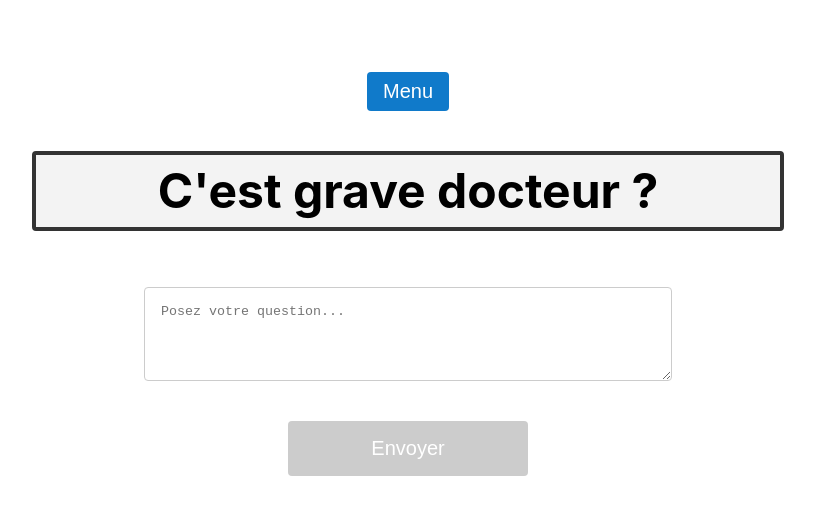
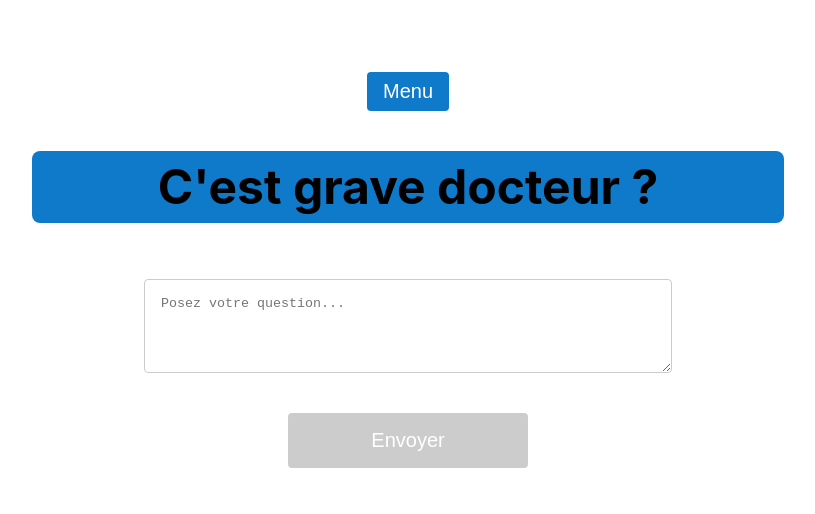
Before and after one commit to Alesque5962/cgd-svelte, a SvelteKit app: page /chat in a window 1280 px wide. Shown: the top 514 px of the page, without its empty margins (232-1047 px from the left). Built offline with nearby package versions, Linux system fonts and the light colour scheme; no server answers.

Commit message:
update css

```diff
--- a/src/routes/+layout.svelte
+++ b/src/routes/+layout.svelte
@@ -22,11 +22,11 @@
   }
 
   h1 {
-    border: 0.3rem solid #333;
-    border-radius: 4px;
+    border: none;
+    border-radius: 8px;
     text-align: center;
     font-size: clamp(1.5rem, 5vw, 3rem);
-    background-color: rgba(82, 78, 78, 0.068);
+    background-color: var(--primary-color);
     margin: 5vh 15vw 0vh 15vw;
   }
 
```
